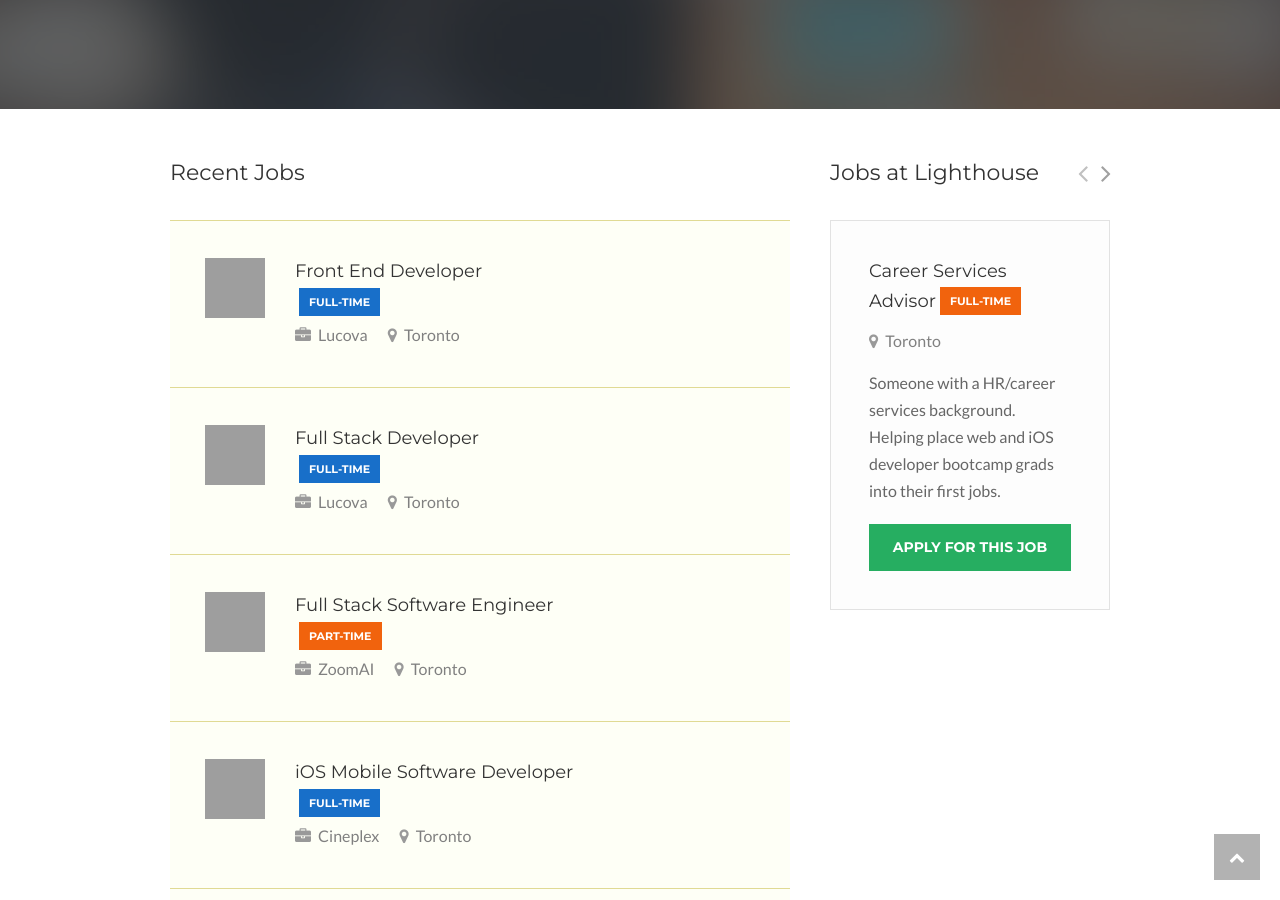
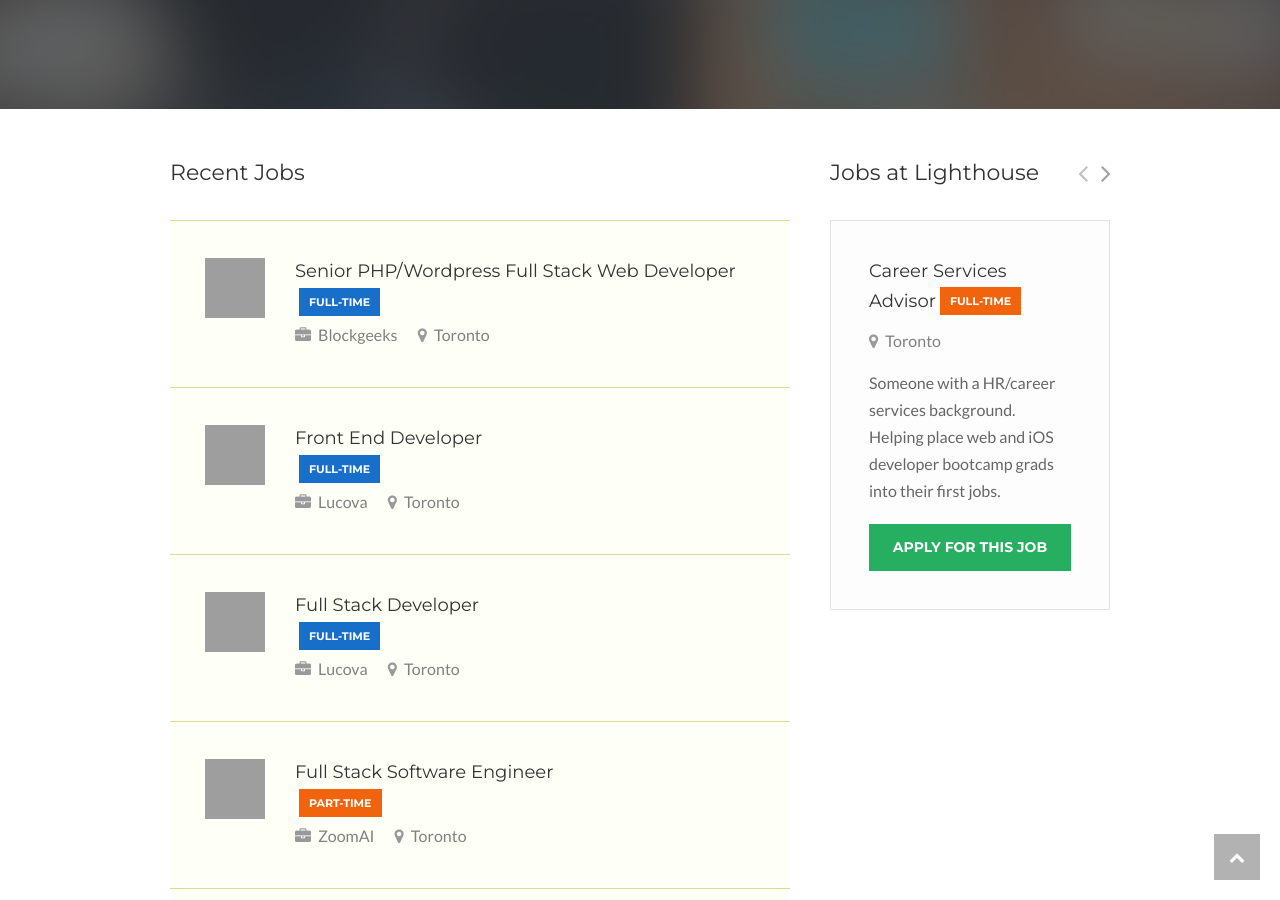
Before and after one commit to izzydoesizzy/todevjobs, a Jekyll site: the page built from index.html, in a window 1280 px wide and 900 px high, scrolled down 498 px. Built offline with Jekyll 4.4.1, drawn with Linux system fonts in a browser that asks for light colours; grey boxes are pictures that could not be loaded.

Commit message:
Added blockgeeks

```diff
--- a/_data/jobs.yml
+++ b/_data/jobs.yml
@@ -1,3 +1,10 @@
+- title: Senior PHP/Wordpress Full Stack Web Developer
+  duration: full-time
+  imagelink: https://pbs.twimg.com/profile_images/768254420232667136/grrx6moV_400x400.jpg
+  company: Blockgeeks
+  location: "Toronto"
+  joblink: https://jobs.startupnorth.ca/jobs/2230501-an-ambitious-and-talented-senior-php-wordpress-full-stack-web-developer-who-is-inspired-by-the-game-changing-future-of-blockchain-technology-at-blockgeeks
+
 - title: Front End Developer
   duration: full-time
   imagelink: https://pbs.twimg.com/profile_images/593390090014982145/YGdtiYdI.png
```
